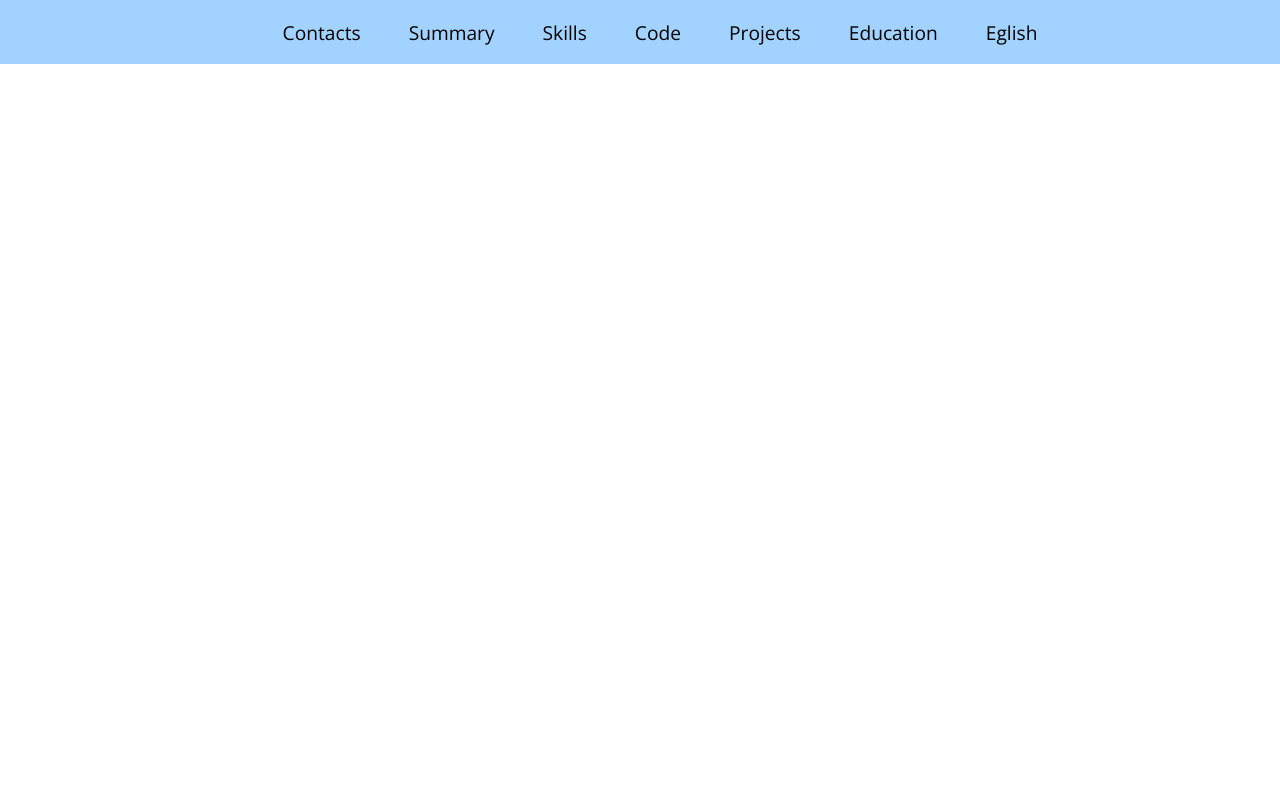
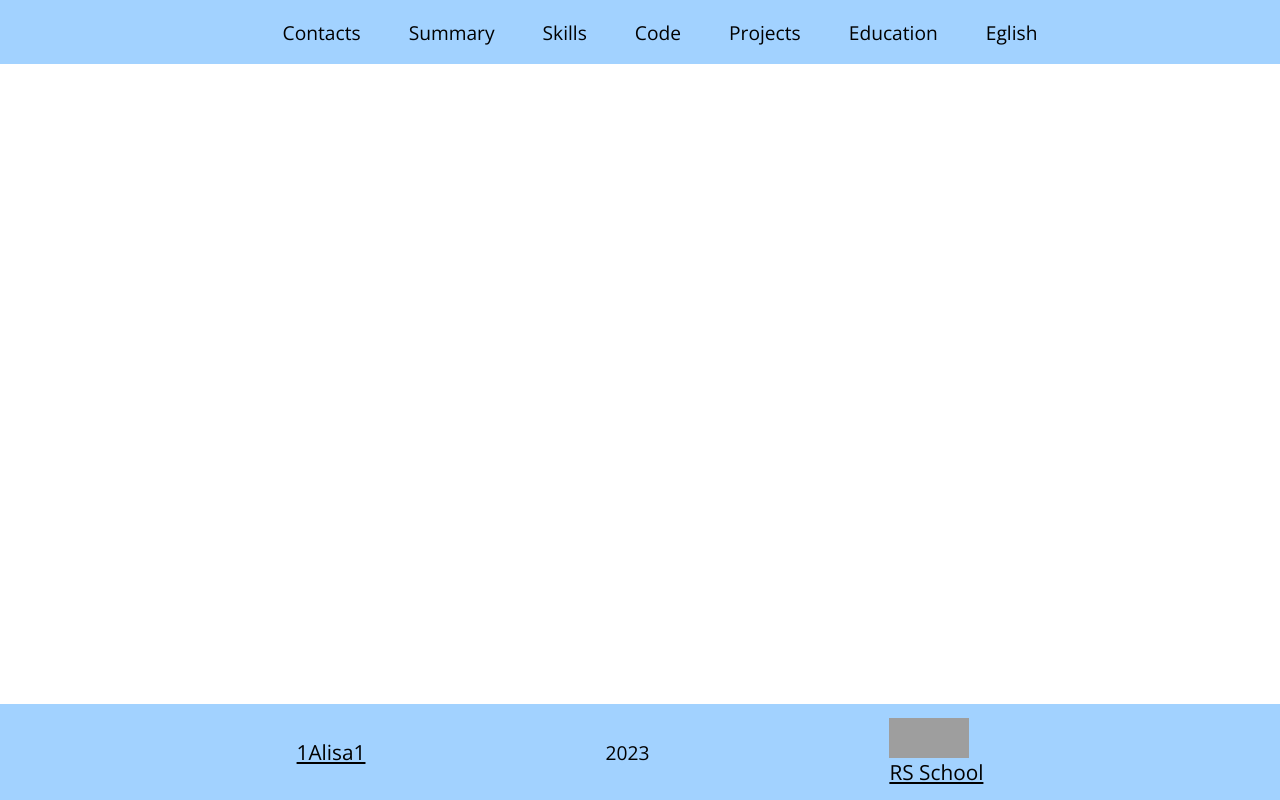
Before and after one commit to 1Alisa1/rsschool-cv, a plain HTML site: page index.html in a window 1280 px wide. Drawn offline with nearby package versions, Linux system fonts and the light colour scheme; grey boxes are pictures that could not be loaded.

Commit message:
feat: add footer

```diff
--- a/index.html
+++ b/index.html
@@ -1,5 +1,6 @@
 <!DOCTYPE html>
 <html lang="en">
+
 <head>
   <meta charset="UTF-8">
   <meta name="viewport" content="width=device-width, initial-scale=1.0">
@@ -10,6 +11,7 @@
     rel="stylesheet">
   <link rel="stylesheet" href="style.css">
 </head>
+
 <body>
   <header class="header">
     <div class="container">
@@ -40,5 +42,18 @@
       </nav>
     </div>
   </header>
+  <main class="main"></main>
+  <footer class="footer">
+    <div class="container">
+      <div class="footer-content-wrapper">
+        <a href=https://github.com/1Alisa1/" class="footer-link">1Alisa1</a>
+        <div class="year">2023</div>
+        <div class="footer-content">
+          <img src="https://rs.school/images/rs_school_js.svg" alt="RS" width="80px" height="40px">
+          <a href="https://rs.school/js/" class="footer-link">RS School</a>
+        </div>
+      </div>
+    </div>
+  </footer>
 </body>
 </html>
--- a/style.css
+++ b/style.css
@@ -3,11 +3,16 @@
 }
 
 html {
+  min-height: 100vh;
   scroll-behavior: smooth;
 }
 
 body {
+  display: flex;
+  flex-direction: column;
+  min-height: 100vh;
   margin: 0;
+  padding: 0;
   font-family: 'Open Sans', sans-serif;
 }
 
@@ -19,6 +24,7 @@ body {
 .header {
   display: flex;
   align-items: center;
+  flex: 0 0 auto;
   height: 4em;
   background-color: #a2d2ff;
 }
@@ -39,3 +45,40 @@ body {
 .nav-link:hover {
   color: rgba(0, 0, 0, 0.7);
 }
+
+.main {
+  flex: 1 0 auto;
+}
+
+.footer {
+  display: flex;
+  flex: 0 0 auto;
+  align-items: center;
+  height: 6em;
+  background-color: #a2d2ff;
+}
+
+.footer-content-wrapper {
+  display: flex;
+  align-items: center;
+  gap: 15em;
+}
+
+.footer-link {
+  text-decoration: underline;
+  font-size: 1.3em;
+  color: #000000;
+}
+
+.footer-link:hover {
+  color: rgba(0, 0, 0, 0.7);
+}
+
+.footer-content {
+  display: flex;
+  flex-direction: column;
+}
+
+.year {
+  font-size: 1.2em;
+}
```
